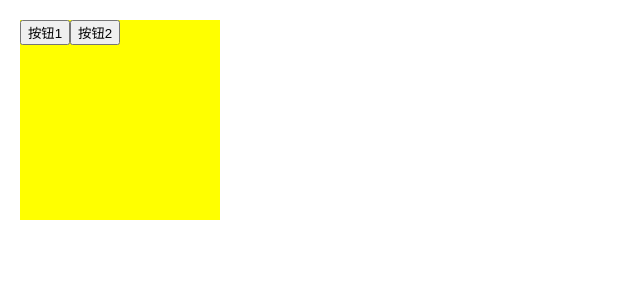
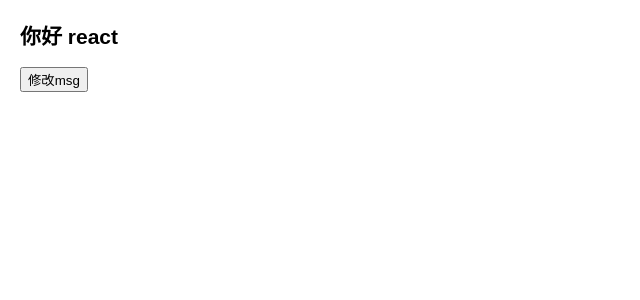
Before and after one commit to Pengzhenglong/react-demo, a React (Create React App) app: page / in a window 1280 px wide. Shown: the top 300 px of the page, without its empty margins (0-640 px from the left). Built offline with nearby package versions, Linux system fonts and the light colour scheme.

Commit message:
添加function

```diff
--- /dev/null
+++ b/src/App4.jsx
@@ -0,0 +1,12 @@
+import { useState } from "react";
+
+function App1() {
+  const [msg, setMsg] = useState("你好 react");
+  return (
+    <>
+      <h2> {msg}</h2>
+      <button onClick={() => setMsg("hellog world")}>修改msg</button>
+    </>
+  );
+}
+export default App1;
--- a/src/index.js
+++ b/src/index.js
@@ -1,5 +1,5 @@
 import ReactDOM from "react-dom";
-import App from './App3'
+import App from './App4'
 import React from "react"
 // class Square extends React.Component {
 //   // constructor(props) {
@@ -19,6 +19,7 @@ import React from "react"
 
 // 函数式组件
 function Square(props) {
+  // console.log(this)  undefined
   return (
     <button className="square" onClick={props.onClick}>
       {props.value}
```
